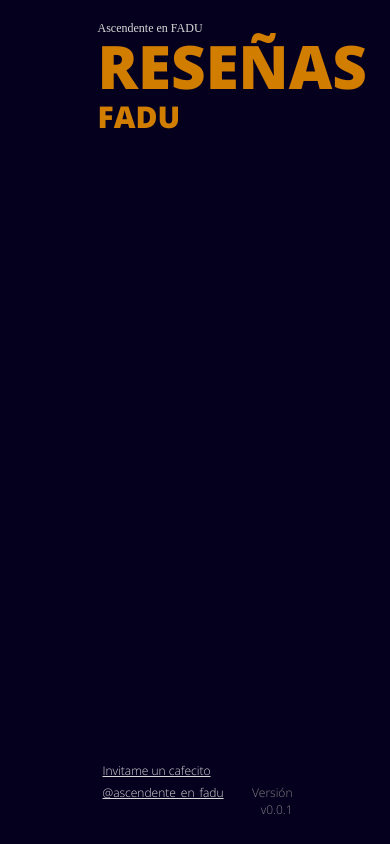
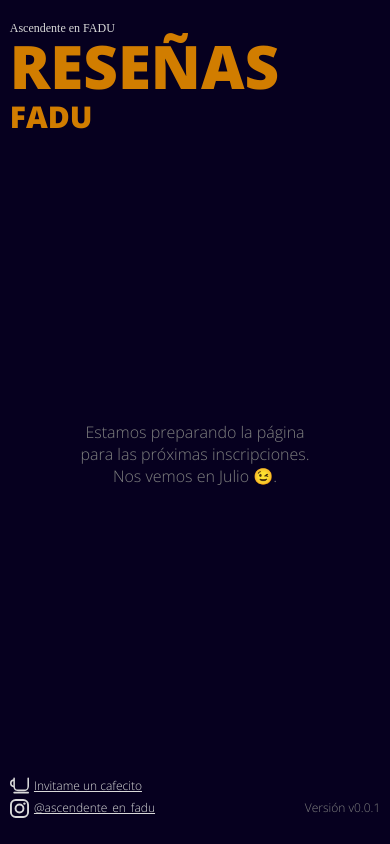
Before and after one commit to ascendente-en-fadu/resenias-mantenimiento, a plain HTML site: page index.html in a window 390 px wide. Drawn offline with Linux system fonts and the light colour scheme.

Commit message:
Add icons, informative text, and improve responsiveness

```diff
--- a/index.html
+++ b/index.html
@@ -13,8 +13,12 @@
     <span id="title2">RESEÑAS</span>
     <span id="title3">FADU</span>
 </div>
+<span id="apologizeText">
+    Estamos preparando la página para las próximas inscripciones. Nos vemos en Julio 😉.
+</span>
 <div>
     <div class="linkContainer">
+        <img src="icons/cafecito.svg" class="icon">
         <a
           href='https://cafecito.app/ascendente_en_fadu'
           target='_blank'
@@ -25,6 +29,7 @@
         </a>
     </div>
     <div class="linkContainer">
+        <img src="icons/instagram.svg" class="icon">
         <a
           href='https://www.instagram.com/ascendente_en_fadu/?hl=es'
           target='_blank'
@@ -55,7 +60,7 @@
     }
     #container {
         height: 95%;
-        width: 50%;
+        width: 40%;
         display: flex;
         flex-direction: column;
         justify-content: space-between;
@@ -81,6 +86,14 @@
         font-size: 30px;
         font-family: "OpenSans Extra Bold";
     }
+    #apologizeText {
+        color: #808080;
+        font-size: 16px;
+        text-align: center;
+        font-family: "OpenSans Light";
+        width: 250px;
+        align-self: center;
+    }
     #version {
         color: #808080;
         font-size: 12px;
@@ -99,6 +112,9 @@
         margin-left: 5px;
         font-family: "OpenSans Light";
     }
+    .icon {
+        width: 1.2em;
+    }
     body {
         margin: 0;
         background-color: #06001F;
@@ -110,5 +126,10 @@
     #root {
         height: 100%;
     }
+    @media (max-width: 1224px) {
+        #container {
+            width: 95%;
+        }
+    }
 </style>
 </body>
```
